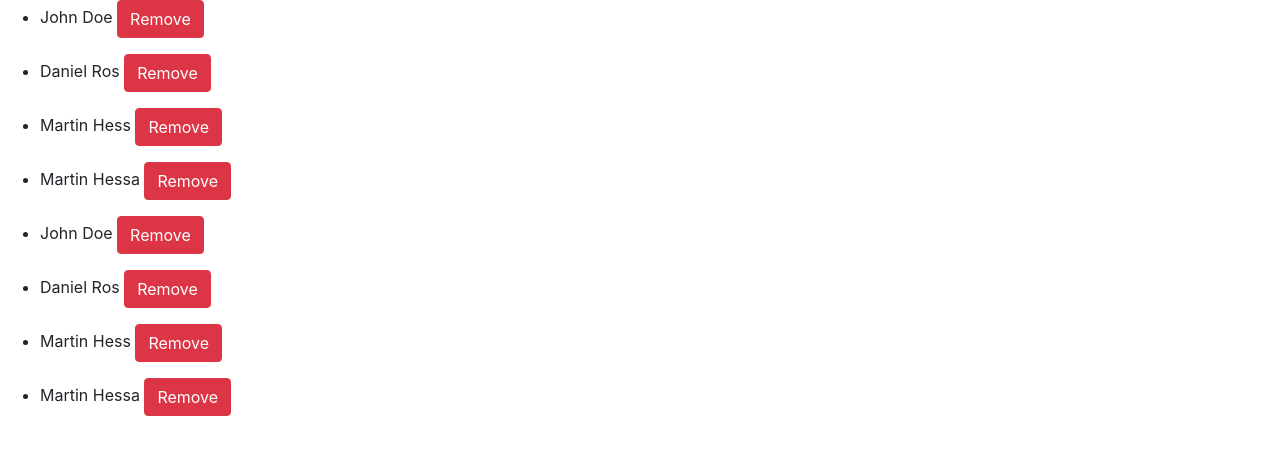
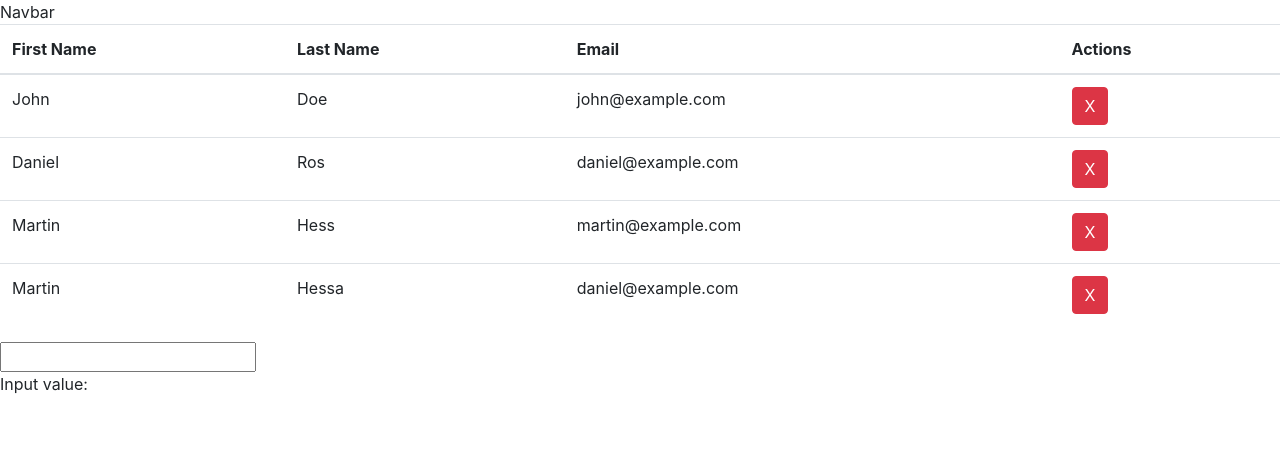
Before and after one commit to TodorovAleksandar/contact, an Angular app: page / in a window 1280 px wide. Shown: the top 454 px of the page. Built offline with nearby package versions, Linux system fonts and the light colour scheme.

Commit message:
10 commit

```diff
--- a/src/app/app.component.html
+++ b/src/app/app.component.html
@@ -1,2 +1 @@
-<app-contacts-list></app-contacts-list>
 <app-layout></app-layout>
--- a/src/app/contacts-list/contacts-list.component.html
+++ b/src/app/contacts-list/contacts-list.component.html
@@ -1,10 +1,25 @@
+<table class="table table">
+    <thead>
+      <tr>
+      <th>First Name</th>
+      <th>Last Name</th>
+      <th>Email</th>
+      <th>Actions</th>
+      </tr>
+    </thead>
+    <tr *ngFor="let contact of contacts">
+      <td>{{ contact.firstName }}</td>
+      <td>{{contact.lastName}}</td>
+      <td>{{contact.email}}</td>
+      <td>
+        <button class="btn btn-danger"
+          (click)="removeContact(contact)">
+          X
+        </button>
+      </td>
+    </tr>
 
-  <ul *ngFor="let contact of contacts">
-    <li>
-    {{ contact.firstName + ' ' + contact.lastName }}
-    <button class="btn btn-danger"
-    (click)="removeContact(contact)">
-    Remove
-  </button>
-    </li>
-  </ul>
+   </table>
+
+   <input type="text" name="" [(ngModel)]="testModel">
+   <div>Input value: {{ testModel}} </div>
--- a/src/app/layout/layout.component.html
+++ b/src/app/layout/layout.component.html
@@ -1,3 +1,2 @@
-<p>
-  <app-contacts-list></app-contacts-list>
-</p>
+<app-nav-bar></app-nav-bar>
+<app-contacts-list></app-contacts-list>
--- /dev/null
+++ b/src/app/nav-bar/nav-bar.component.html
@@ -0,0 +1 @@
+Navbar
--- /dev/null
+++ b/src/app/nav-bar/nav-bar.component.ts
@@ -0,0 +1,15 @@
+import { Component, OnInit } from '@angular/core';
+
+@Component({
+  selector: 'app-nav-bar',
+  templateUrl: './nav-bar.component.html',
+  styleUrls: ['./nav-bar.component.css']
+})
+export class NavBarComponent implements OnInit {
+
+  constructor() { }
+
+  ngOnInit() {
+  }
+
+}
```
Also changed, not shown: src/app/app.module.ts (+7 -2 lines), src/app/nav-bar/nav-bar.component.css (added), 1 other file (tests, documents, lock files or other folders).
